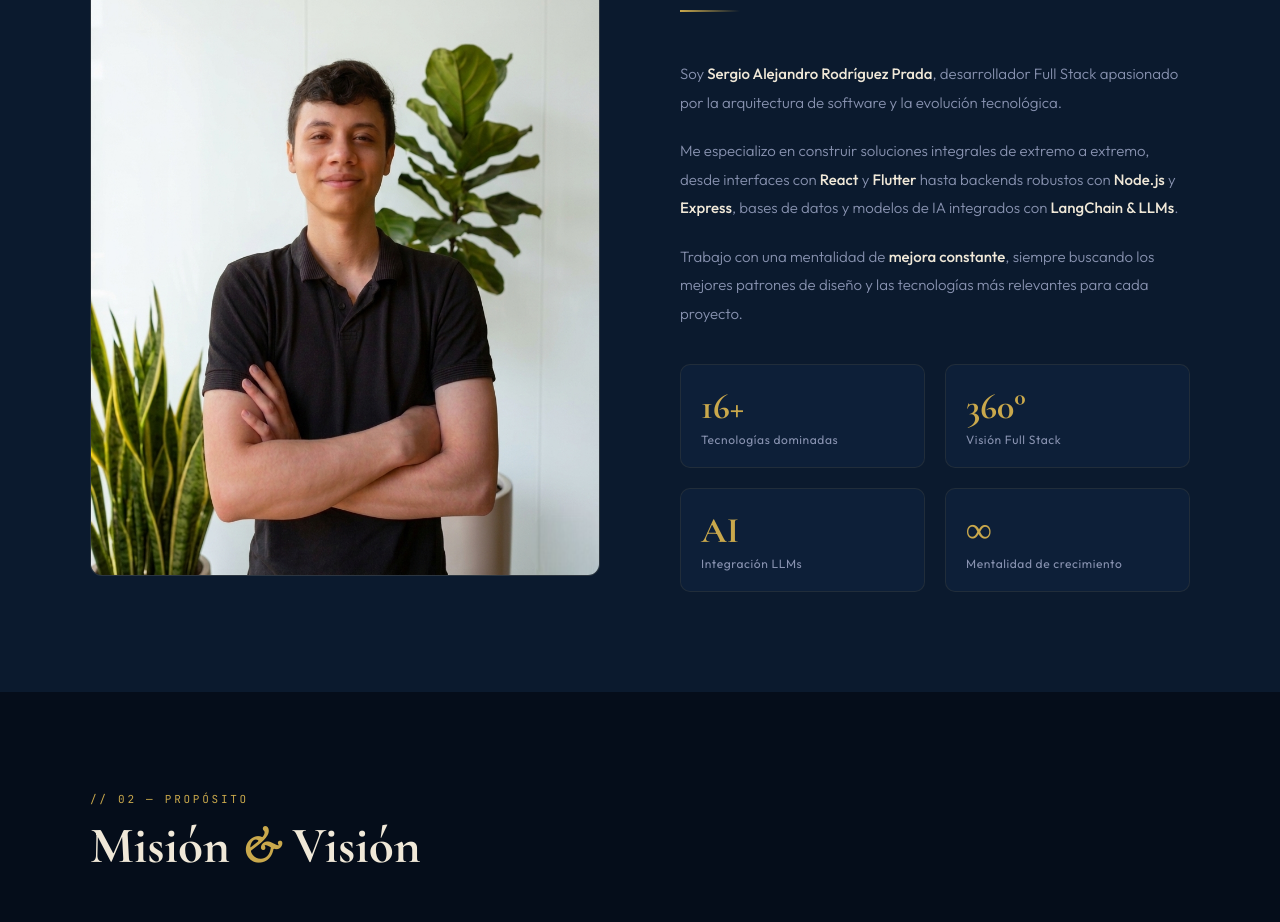
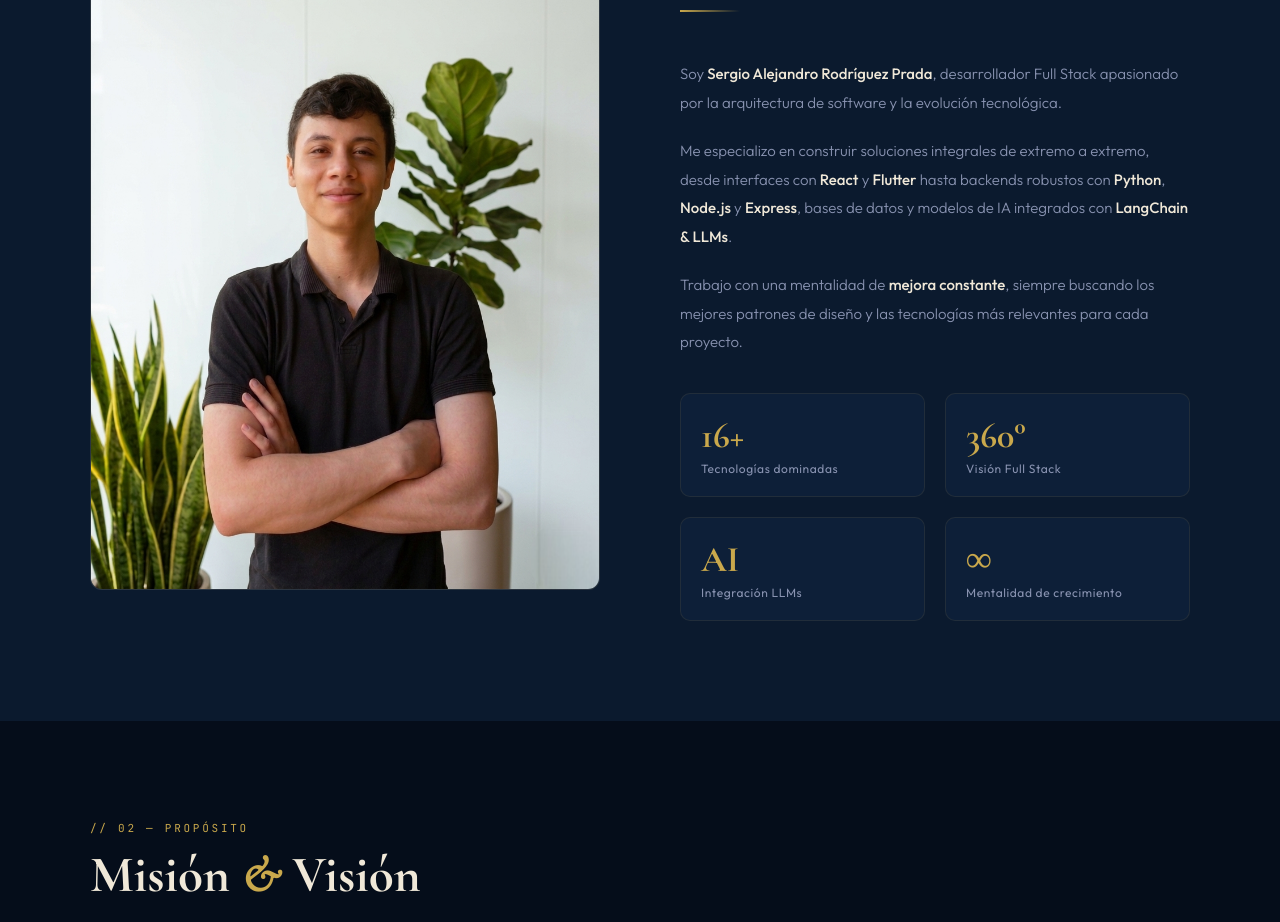
Before and after one commit to Sergio-Prada-963/portafolio, a React (Vite) app in the folder portafolio/: page / in a window 1280 px wide. Shown: the part 1020-1942 px from the top of the page. Built offline with nearby package versions, Linux system fonts and the light colour scheme.

Commit message:
add text

```diff
--- a/portafolio/src/App.jsx
+++ b/portafolio/src/App.jsx
@@ -81,7 +81,7 @@ function App() {
 								Soy <strong>Sergio Alejandro Rodríguez Prada</strong>, desarrollador Full Stack apasionado por la arquitectura de software y la evolución tecnológica.
 							</p>
 							<p>
-								Me especializo en construir soluciones integrales de extremo a extremo, desde interfaces con <strong>React</strong> y <strong>Flutter</strong> hasta backends robustos con <strong>Node.js</strong> y <strong>Express</strong>, bases de datos y modelos de IA integrados con <strong>LangChain & LLMs</strong>.
+								Me especializo en construir soluciones integrales de extremo a extremo, desde interfaces con <strong>React</strong> y <strong>Flutter</strong> hasta backends robustos con <strong>Python</strong>, <strong>Node.js</strong> y <strong>Express</strong>, bases de datos y modelos de IA integrados con <strong>LangChain & LLMs</strong>.
 							</p>
 							<p>
 								Trabajo con una mentalidad de <strong>mejora constante</strong>, siempre buscando los mejores patrones de diseño y las tecnologías más relevantes para cada proyecto.
```
